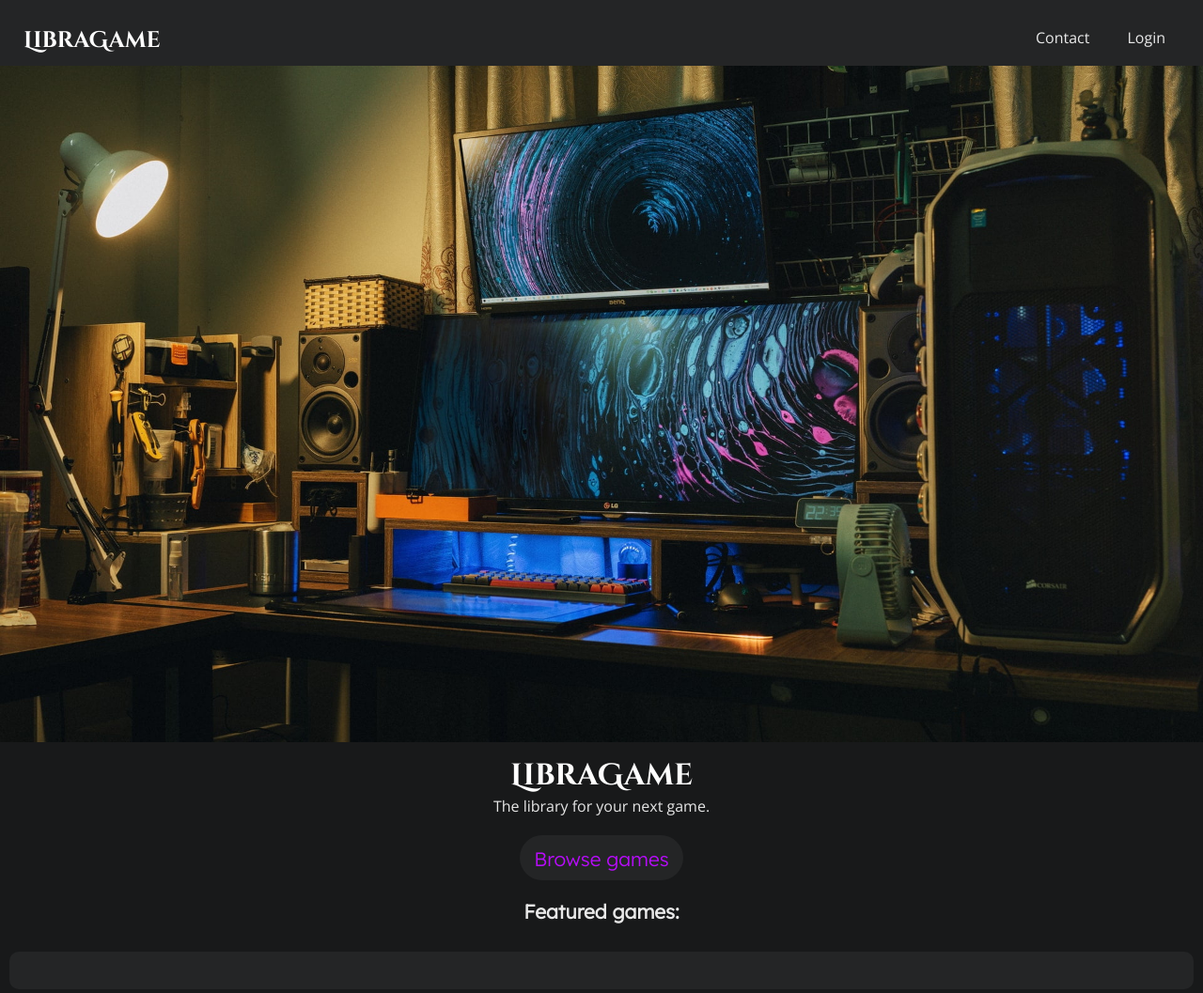
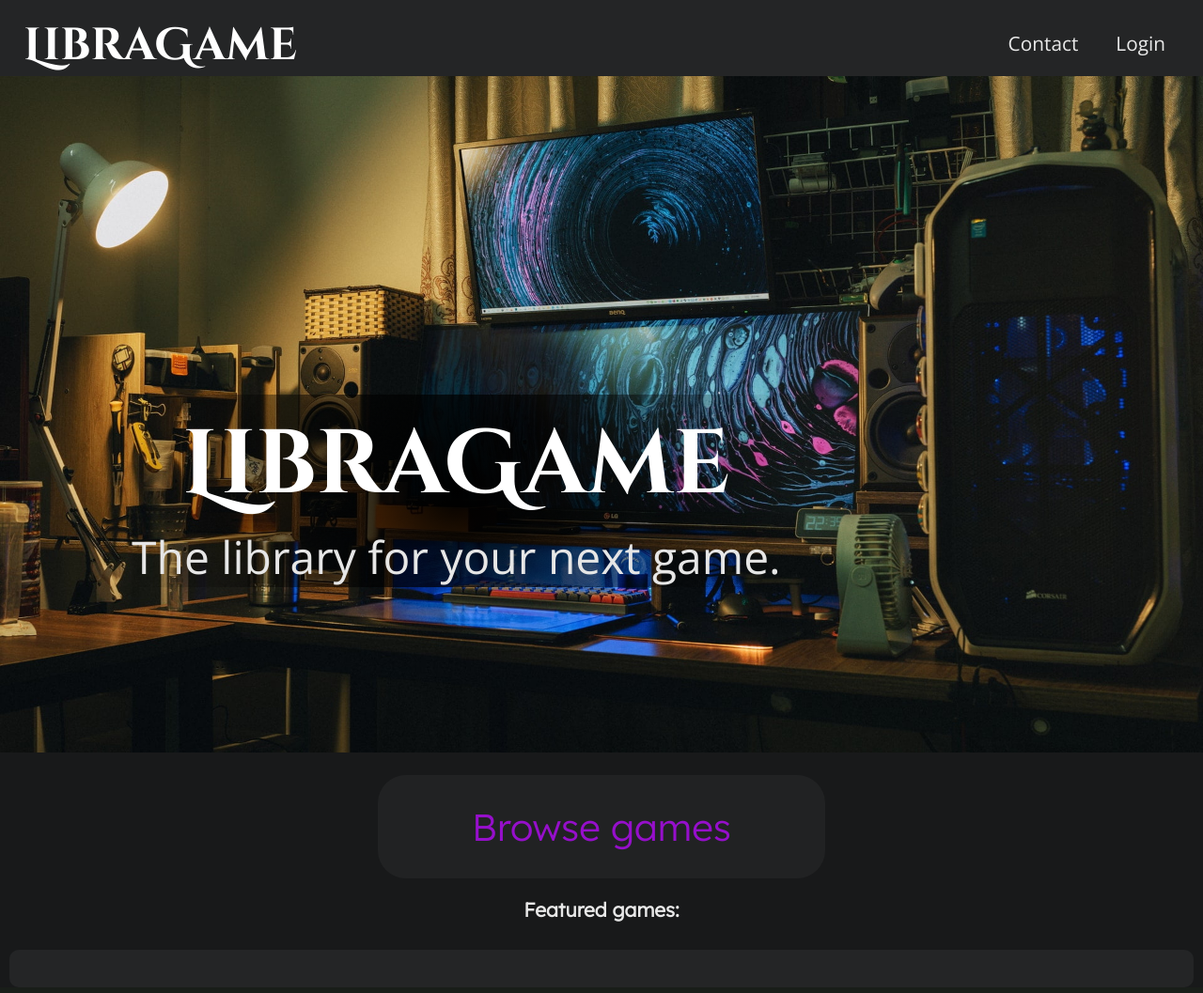
Before and after one commit to theo-hrd/libragame, a PHP site: page / in a window 1280 px wide. Shown: the whole page at 94% size. Run offline with PHP 8.4, Linux system fonts and the light colour scheme.

Commit message:
some css with featured.js changed

```diff
--- a/src/js/featured.js
+++ b/src/js/featured.js
@@ -1,18 +1,20 @@
 let render = document.getElementById('games');
 const url = "https://api.rawg.io/api/games?key=10afd979e0874030811ad36e60da2bda";
 
-async function genre(){
+async function featured(){
     const req = await fetch(url);
     const data = await req.json();
     let games = data.results;
     // games.forEach(game => console.log(game.background_image))
-    console.log(games);
+    // console.log(games);
     games.slice(0,3).forEach(game => {
         document.getElementById('featured_game_card').insertAdjacentHTML('beforeend', `
+            <div class="flex_game">
             <h3> ${game.name} </h3>
             <img src="${game.background_image}">
+            </div>
         `)
     })
         // console.log(data.results[0].name); bon retour de la request avec just le nom
 }
-genre();
+featured();
--- a/src/styles/desktop.css
+++ b/src/styles/desktop.css
@@ -6,7 +6,6 @@
         display: flex;
         justify-content: space-between;
         padding-bottom: 0;
-        height: 70px;
         align-items: center;
     }
 
@@ -22,6 +21,7 @@
 
     .nav_links{
         margin-left: 40px;
+        font-size: 1.3rem;
     }
 
     .logo{
@@ -32,4 +32,52 @@
         display: none;
     }
 
+    .brand_name{
+        font-size: 3rem;
+    }
+
+    .main_title{
+        background: rgb(2,0,36);
+        background: -moz-radial-gradient(circle, rgb(0, 0, 0) 0%, rgba(0,0,0,0.5049370089832808) 50%, rgba(0, 0, 0, 0) 100%);
+        background: -webkit-radial-gradient(circle, rgb(0, 0, 0) 0%, rgba(0,0,0,0.5049370089832808) 50%, rgba(0, 0, 0, 0) 100%);
+        background: radial-gradient(circle, rgb(0, 0, 0) 0%, rgba(0,0,0,0.5049370089832808) 50%, rgba(0, 0, 0, 0) 100%);
+        filter: progid:DXImageTransform.Microsoft.gradient(startColorstr="#020024",endColorstr="#00d4ff",GradientType=1);
+        position: absolute;
+        top: 420px;
+        left: 140px;
+        font-size: 3rem;
+    }
+
+    .cta{
+        padding: 30px 70px 30px;
+        opacity: 0.8;
+    }
+
+    .cta:hover{
+        opacity: 1;
+        transition: all 0.1s;
+    }
+
+    .cta a{
+        font-size: 2.5rem;
+        padding: 30px 30px;
+    }
+
+    #featured_game_card{
+        display: flex;
+        justify-content: space-around;
+    }
+
+    .flex_game{
+        flex-direction: column;
+    }
+
+    .flex_game h3{
+        padding-bottom: 15px;
+    }
+
+    #featured_game_card img{
+        width: 450px;
+        height: 300px;
+    }
 }
--- a/src/styles/mobile.css
+++ b/src/styles/mobile.css
@@ -133,8 +133,8 @@
     }
 
     #featured_game_card img{
-        width: 300px;
-        height: 200px;
+        width: 330px;
+        height: 205px;
         margin-bottom: 10px;
     }
 
```
Also changed, not shown: index.html (+7 -11 lines).
